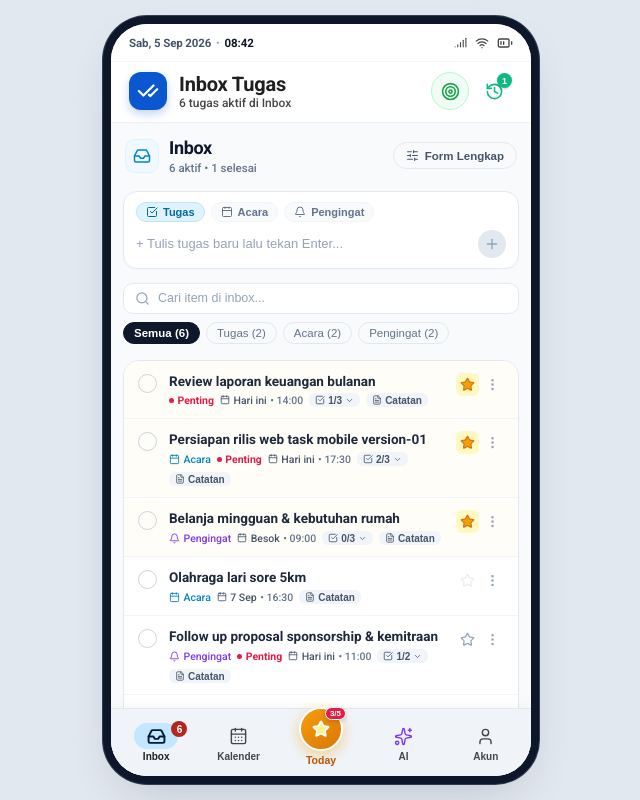
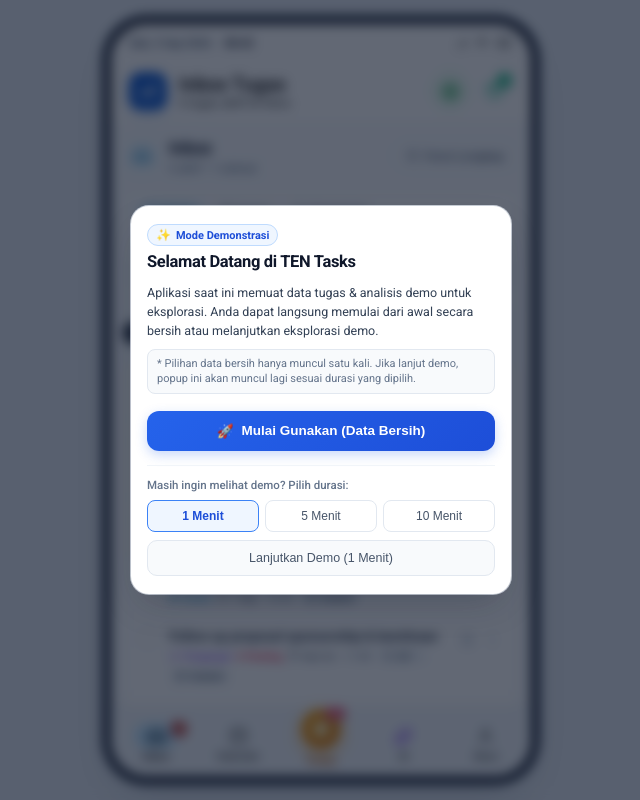
Before and after one commit to appten/task-manager, a Next.js app: page /inbox in a window 1280 px wide. Shown: the whole page, without its empty margins (319-959 px from the left). Built offline with nearby package versions, Linux system fonts and the light colour scheme.

Commit message:
feat: popup notifikasi data demo perdana dan opsi mulai bersih v1.2.0

```diff
--- a/src/components/MainScreen.tsx
+++ b/src/components/MainScreen.tsx
@@ -10,6 +10,7 @@ import { CalendarView } from './CalendarView';
 import { AIView } from './AIView';
 import { AccountView } from './AccountView';
 import { EditTaskModal } from './EditTaskModal';
+import { WelcomeDemoModal } from './WelcomeDemoModal';
 import { Toast } from './Toast';
 import { TabType } from '../types/task';
 
@@ -50,6 +51,9 @@ export const MainScreen: React.FC<MainScreenProps> = ({ initialTab }) => {
 
       {/* Edit Task Modal / Sheet */}
       <EditTaskModal />
+
+      {/* Welcome Demo Notification Modal */}
+      <WelcomeDemoModal />
     </div>
   );
 };
--- /dev/null
+++ b/src/components/WelcomeDemoModal.tsx
@@ -0,0 +1,130 @@
+'use client';
+
+import React, { useState, useEffect } from 'react';
+import { useTask } from '../context/TaskContext';
+
+export const WelcomeDemoModal: React.FC = () => {
+  const { clearAllTasksAndStartFresh, showToast } = useTask();
+  const [isOpen, setIsOpen] = useState(false);
+  const [selectedMinutes, setSelectedMinutes] = useState<number>(1);
+
+  useEffect(() => {
+    // Periksa apakah pengunjung sudah pernah mengonfirmasi data bersih
+    const isDismissed = localStorage.getItem('ten_tasks_demo_dismissed') === 'true';
+    if (isDismissed) return;
+
+    let delayMs = 5000; // Standar: 5 detik setelah kunjungan perdana
+    const snoozeUntilStr = localStorage.getItem('ten_tasks_demo_snooze_until');
+
+    if (snoozeUntilStr) {
+      const snoozeUntil = Number(snoozeUntilStr);
+      const remainingMs = snoozeUntil - Date.now();
+      if (remainingMs > 0) {
+        delayMs = remainingMs;
+      } else {
+        delayMs = 5000; // Jika waktu tunda telah berlalu, beri jeda 5 detik saat kunjungan berikutnya
+      }
+    }
+
+    const timer = setTimeout(() => {
+      if (localStorage.getItem('ten_tasks_demo_dismissed') !== 'true') {
+        setIsOpen(true);
+      }
+    }, delayMs);
+
+    return () => clearTimeout(timer);
+  }, []);
+
+  const handleStartClean = () => {
+    clearAllTasksAndStartFresh();
+    setIsOpen(false);
+  };
+
+  const handleContinueDemo = () => {
+    const delayMs = selectedMinutes * 60 * 1000;
+    const snoozeUntil = Date.now() + delayMs;
+    try {
+      localStorage.setItem('ten_tasks_demo_snooze_until', snoozeUntil.toString());
+    } catch {}
+
+    setIsOpen(false);
+    showToast(`Mode demo dilanjutkan. Popup akan muncul kembali dalam ${selectedMinutes} menit.`);
+
+    // Jadwalkan kemunculan kembali jika halaman tetap aktif
+    setTimeout(() => {
+      if (localStorage.getItem('ten_tasks_demo_dismissed') !== 'true') {
+        setIsOpen(true);
+      }
+    }, delayMs);
+  };
+
+  if (!isOpen) return null;
+
+  return (
+    <div className="welcome-demo-overlay" role="dialog" aria-modal="true">
+      <div className="welcome-demo-card">
+        {/* Header Icon & Title */}
+        <div className="welcome-demo-header">
+          <div className="welcome-demo-badge">
+            <span className="welcome-badge-icon">✨</span>
+            <span className="welcome-badge-text">Mode Demonstrasi</span>
+          </div>
+          <h2 className="welcome-demo-title">Selamat Datang di TEN Tasks</h2>
+        </div>
+
+        {/* Body Description */}
+        <div className="welcome-demo-body">
+          <p className="welcome-demo-intro">
+            Aplikasi saat ini memuat data tugas & analisis demo untuk eksplorasi. Anda dapat langsung memulai dari awal secara bersih atau melanjutkan eksplorasi demo.
+          </p>
+          <p className="welcome-demo-notice-compact">
+            * Pilihan data bersih hanya muncul satu kali. Jika lanjut demo, popup ini akan muncul lagi sesuai durasi yang dipilih.
+          </p>
+        </div>
+
+        {/* Action 1: Mulai Menggunakan Bersih */}
+        <div className="welcome-demo-actions">
+          <button
+            type="button"
+            className="welcome-btn-primary"
+            onClick={handleStartClean}
+            id="btn-start-clean-data"
+          >
+            <span className="btn-icon">🚀</span>
+            <span>Mulai Gunakan (Data Bersih)</span>
+          </button>
+
+          {/* Section: Masih Ingin Melihat Demo */}
+          <div className="welcome-demo-snooze-section">
+            <div className="snooze-title-bar">
+              <span className="snooze-label">Masih ingin melihat demo? Pilih durasi:</span>
+            </div>
+
+            <div className="snooze-options-grid">
+              {[1, 5, 10].map((mins) => (
+                <button
+                  key={mins}
+                  type="button"
+                  className={`snooze-pill-btn ${selectedMinutes === mins ? 'active' : ''}`}
+                  onClick={() => setSelectedMinutes(mins)}
+                  id={`btn-snooze-${mins}m`}
+                >
+                  {mins} Menit
+                </button>
+              ))}
+            </div>
+
+            <button
+              type="button"
+              className="welcome-btn-secondary"
+              onClick={handleContinueDemo}
+              id="btn-continue-demo"
+            >
+              Lanjutkan Demo ({selectedMinutes} Menit)
+            </button>
+          </div>
+        </div>
+      </div>
+    </div>
+  );
+};
--- a/src/context/TaskContext.tsx
+++ b/src/context/TaskContext.tsx
@@ -88,6 +88,7 @@ interface TaskContextType {
   autoScheduleDay: (dateStr: string) => void;
   addRecoveryBreak: (dateStr: string, type: 'lunch' | 'hydration' | 'afternoon' | 'dinner', startTime?: string) => void;
   resetToSampleData: () => void;
+  clearAllTasksAndStartFresh: () => void;
 
   // Fitur Jadwal Paralel: Versi Ori vs Versi AI (1x Klik Berpindah)
   activeScheduleVersion: 'ori' | 'ai';
@@ -214,6 +215,8 @@ export const TaskProvider: React.FC<{ children: React.ReactNode }> = ({ children
       const savedTasks = localStorage.getItem(STORAGE_KEY);
       const todayStr = getTodayDateString();
 
+      const isDemoDismissed = localStorage.getItem('ten_tasks_demo_dismissed') === 'true';
+
       if (savedTasks) {
         const parsed = JSON.parse(savedTasks);
         if (Array.isArray(parsed) && parsed.length > 0) {
@@ -249,11 +252,13 @@ export const TaskProvider: React.FC<{ children: React.ReactNode }> = ({ children
             });
             setTasks(sanitized);
           }
+        } else if (Array.isArray(parsed) && parsed.length === 0) {
+          setTasks(isDemoDismissed ? [] : INITIAL_TASKS);
         } else {
-          setTasks(INITIAL_TASKS);
+          setTasks(isDemoDismissed ? [] : INITIAL_TASKS);
         }
       } else {
-        setTasks(INITIAL_TASKS);
+        setTasks(isDemoDismissed ? [] : INITIAL_TASKS);
       }
 
       // Load saved AI Analysis
@@ -1062,6 +1067,26 @@ export const TaskProvider: React.FC<{ children: React.ReactNode }> = ({ children
     showToast('Data direset ke data contoh');
   }, [showToast]);
 
+  const clearAllTasksAndStartFresh = useCallback(() => {
+    setTasks([]);
+    setAiAnalysis(null);
+    setOriginalSchedules({});
+    setAiProposals({});
+    setActiveScheduleModes({});
+    setActiveScheduleVersion('ori');
+    try {
+      localStorage.setItem(STORAGE_KEY, JSON.stringify([]));
+      localStorage.removeItem(STORAGE_ANALYSIS_KEY);
+      localStorage.removeItem(STORAGE_ORIGINAL_KEY);
+      localStorage.removeItem(STORAGE_VERSION_KEY);
+      localStorage.setItem('ten_tasks_demo_dismissed', 'true');
+      localStorage.removeItem('ten_tasks_demo_snooze_until');
+    } catch (e) {
+      console.error('Gagal membersihkan data tugas:', e);
+    }
+    showToast('Data demo dan hasil AI dibersihkan. Aplikasi siap digunakan secara bersih! ✨');
+  }, [showToast]);
+
   // 1. Register User ke Task_KV
   const registerUser = useCallback(
     async (name: string, email: string, password: string, mergeLocalData = true) => {
@@ -1253,6 +1278,7 @@ export const TaskProvider: React.FC<{ children: React.ReactNode }> = ({ children
         autoScheduleDay,
         addRecoveryBreak,
         resetToSampleData,
+        clearAllTasksAndStartFresh,
         previewAiSchedule,
         applyAiSchedule,
         revertToOriginal,
--- a/src/data/versionHistory.ts
+++ b/src/data/versionHistory.ts
@@ -29,6 +29,7 @@ export const VERSION_HISTORY: VersionRelease[] = [
           'Halaman Riwayat Selesai Baru: tampilan riwayat tugas tuntas diperbarui menjadi daftar baris datar (flat rows) yang bersih dan minimalis (/history).',
           'Penanda Waktu Update AI: menu Asisten Cerdas kini dilengkapi keterangan waktu terakhir kali analisis diperbarui.',
           'Pencatatan Tanggal Rilis Resmi: tanggal pembaruan ditampilkan lengkap dengan ikon kalender pada setiap riwayat versi.',
+          'Panduan Data Demo Pengunjung: popup sambutan otomatis setelah 5 detik untuk pengunjung perdana dengan pilihan mulai bersih (menghapus data tugas & hasil AI dengan 1x konfirmasi) atau melanjutkan demo (pilihan 1, 5, atau 10 menit).',
         ],
       },
       {
```
Also changed, not shown: src/app/globals.css.
